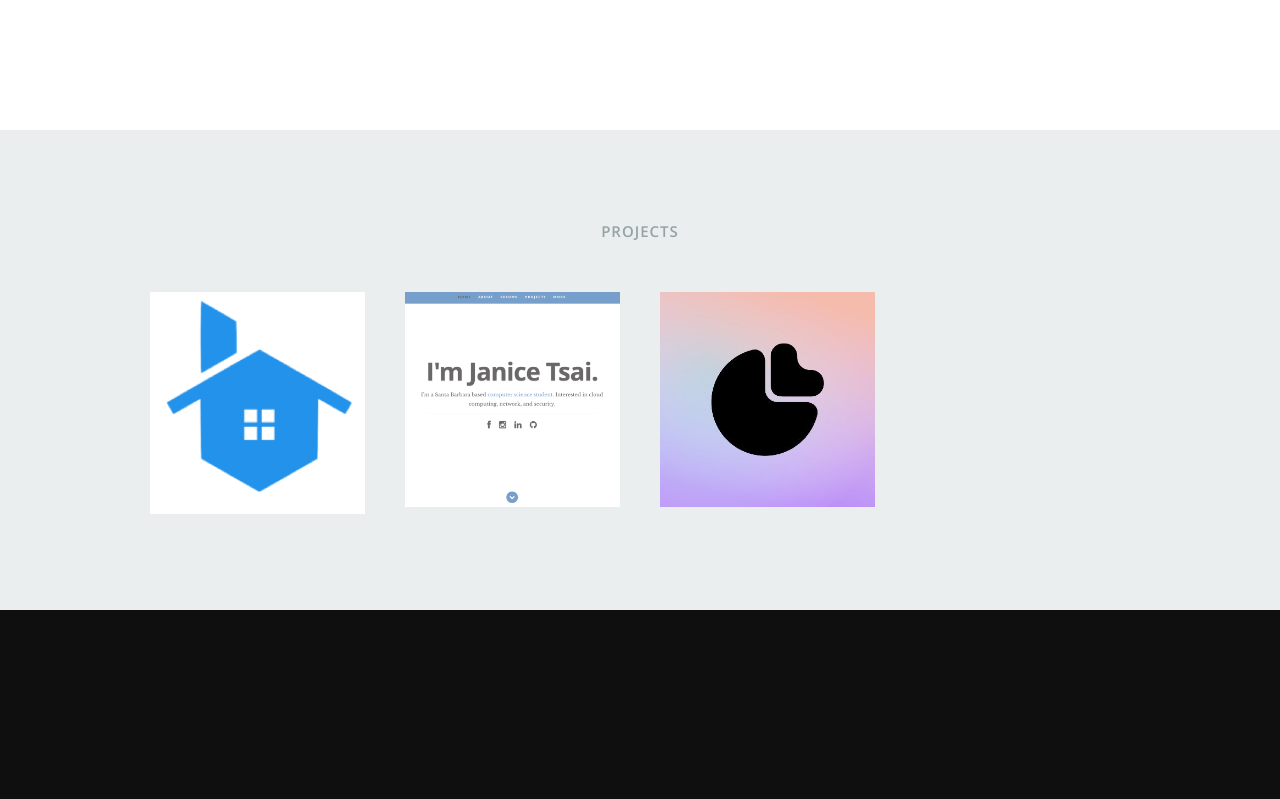
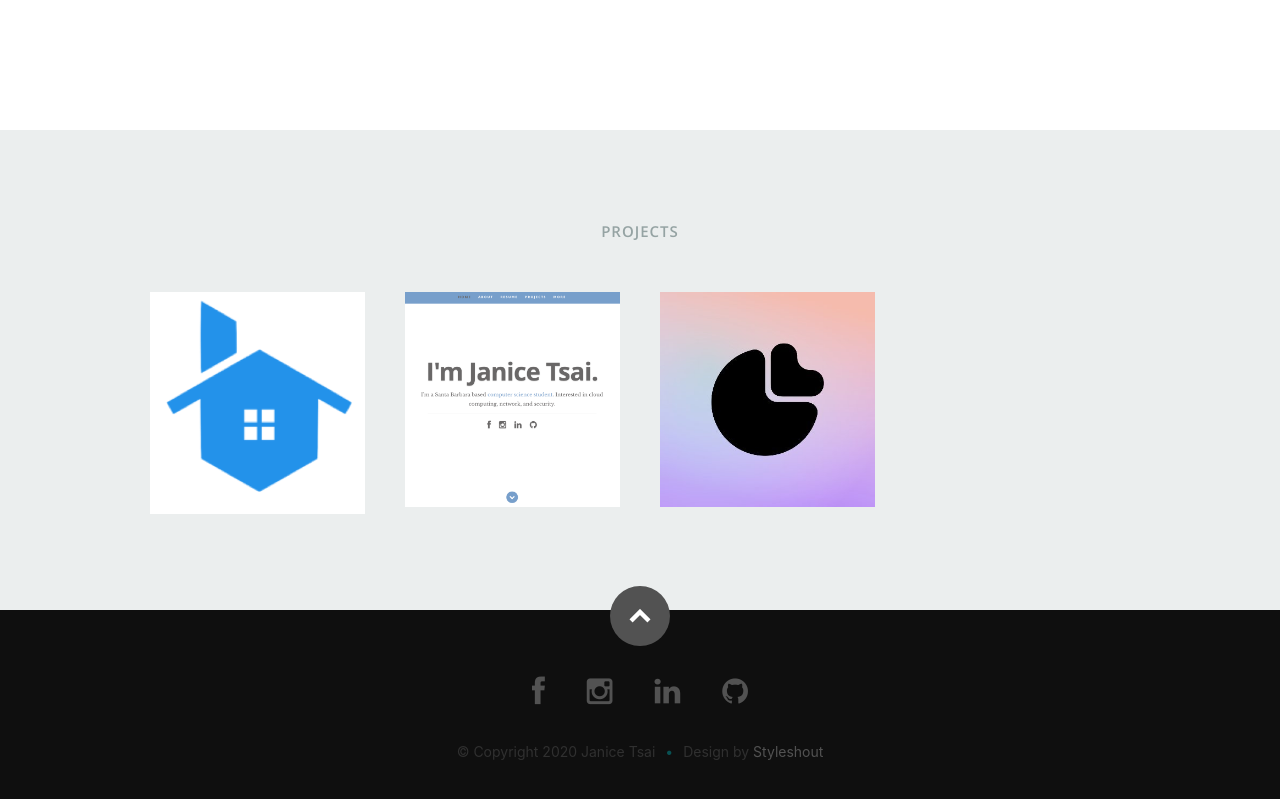
Before and after one commit to janicetsai1/portfolio, a React (Create React App) app: page / in a window 1280 px wide. Shown: the part 3424-4223 px from the top of the page. Before the commit the page ends 4034 px from the top, so only its background shows below. Built offline with nearby package versions, Linux system fonts and the light colour scheme.

Commit message:
Added footer

```diff
--- a/public/index.html
+++ b/public/index.html
@@ -19,6 +19,7 @@
     <link rel="stylesheet" href="%PUBLIC_URL%/css/layout.css">
     <link rel="stylesheet" href="%PUBLIC_URL%/css/media-queries.css">
     <link rel="stylesheet" href="%PUBLIC_URL%/css/magnific-popup.css">
+    <link rel="stylesheet" type="text/css" href="./css/customize.css" />
     <!--
       Notice the use of %PUBLIC_URL% in the tags above.
       It will be replaced with the URL of the `public` folder during the build.
--- a/src/App.js
+++ b/src/App.js
@@ -5,6 +5,7 @@
 import About from './Components/About';
 import Resume from './Components/Resume';
 import Portfolio from './Components/Portfolio';
+import Footer from './Components/Footer';
 
 class App extends React.Component {
   constructor(props){
@@ -41,6 +42,7 @@
         <About data={this.state.resumeData.main}/>
         <Resume data={this.state.resumeData.resume}/>
         <Portfolio data={this.state.resumeData.portfolio}/>
+        <Footer data={this.state.resumeData.main}/>
       </div>
     );
   }
--- a/src/Components/Footer.js
+++ b/src/Components/Footer.js
@@ -0,0 +1,34 @@
+import React, { Component } from 'react';
+
+class Footer extends Component {
+  render() {
+
+    if(this.props.data){
+      var networks= this.props.data.social.map(function(network){
+        return <li key={network.name}><a href={network.url}><i className={network.className}></i></a></li>
+      })
+    }
+
+    return (
+      <footer>
+
+     <div className="row">
+        <div className="twelve columns">
+           <ul className="social-links">
+              {networks}
+           </ul>
+
+           <ul className="copyright">
+              <li>&copy; Copyright 2020 Janice Tsai</li>
+              <li>Design by <a title="Styleshout" href="http://www.styleshout.com/">Styleshout</a></li>
+           </ul>
+
+        </div>
+        <div id="go-top"><a className="smoothscroll" title="Back to Top" href="#home"><i className="icon-up-open"></i></a></div>
+     </div>
+  </footer>
+    );
+  }
+}
+
+export default Footer;
```
